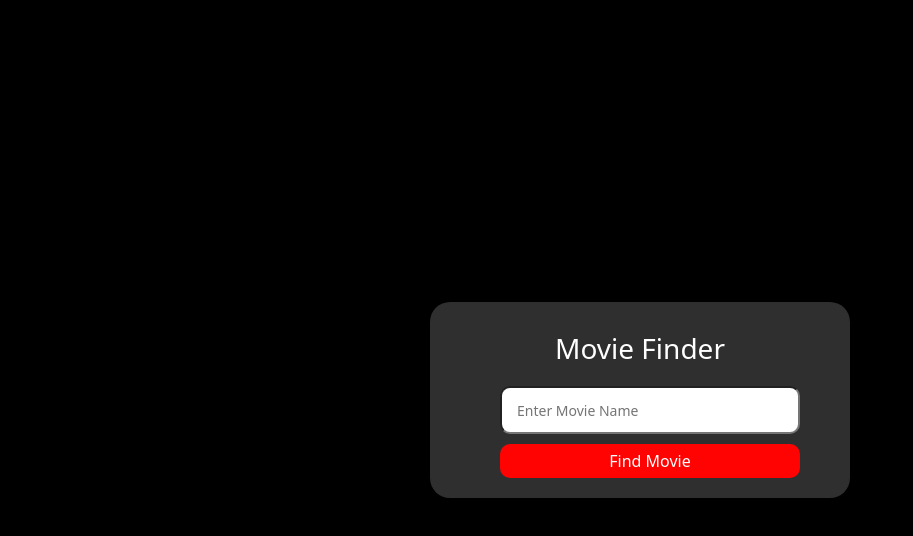
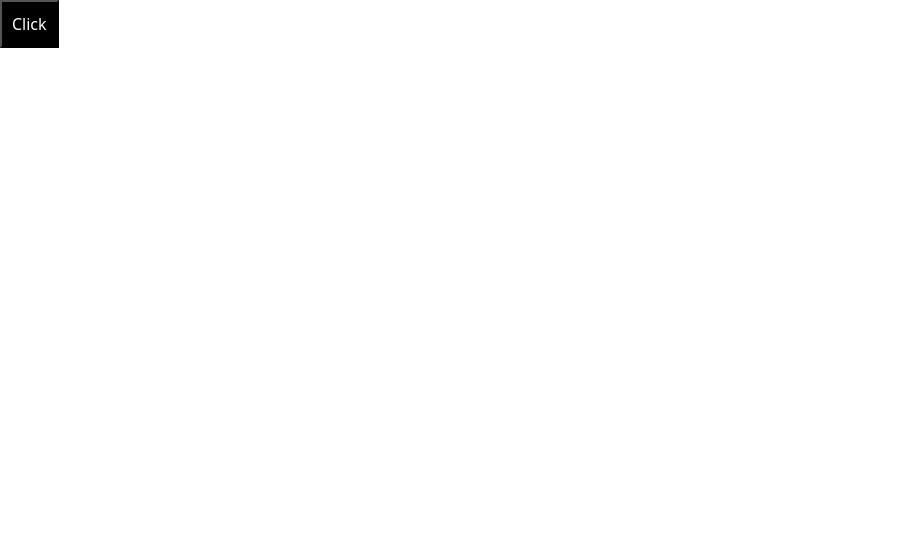
Before and after one commit to surya-jsdev/MovieFinder, a React (Vite) app: page / in a window 1280 px wide. Shown: the top 536 px of the page, without its empty margins (0-913 px from the left). Built offline with nearby package versions, Linux system fonts and the light colour scheme.

Commit message:
fetch data pratices

```diff
--- a/src/App.css
+++ b/src/App.css
@@ -1,4 +1,4 @@
-body {
+/* body {
   height: 100vh;
   display: flex;
   justify-content: center;
@@ -74,4 +74,4 @@ body {
 
 .Child {
   margin: 20px;
-}
+} */
--- a/src/count.jsx
+++ b/src/count.jsx
@@ -1,13 +1,40 @@
-import React from 'react'
-import { useState, useEffect } from 'react'
-function count() {
+import React, { useState } from 'react'
+import './index.css'
 
+function GetData() {
+    const [Result, setResults] = useState([]);
+    const [Error, setError] = useState(null);
+
+    async function fetchData() {
+        try {
+            const res = await fetch(
+                "https://68a582352a3deed2960dbd2c.mockapi.io/form/name"
+            );
+            const data = await res.json();
+            setResults(data);
+        } catch (err) {
+            setError("Something went wrong");
+        }
+    }
 
     return (
         <>
+            <button onClick={fetchData} style={{ background: "black", padding: "10px", color: "white" }}>Click</button>
+            {Error && <p style={{ color: "red" }}>{Error}</p>}
+            <div className='container'>
+                {Result.map((item) => (
+                    <div key={item.id}>
+                        <img src={item.image} alt="Product-img" style={{width:"200px",height:"200px"}}/>
+                        <h3>{item.name}</h3>
+                        <p>{item.email}</p>
+                    </div>
+                ))}
+            </div>
+
 
         </>
+
     )
 }
 
-export default count
+export default GetData
--- a/src/index.css
+++ b/src/index.css
@@ -1,4 +1,11 @@
-*{
+* {
   margin: 0;
   padding: 0;
 }
+
+.container {
+  display: flex;
+  flex-wrap: wrap;
+  width: 100%;
+  gap: 20px;
+}
--- a/src/main.jsx
+++ b/src/main.jsx
@@ -1,6 +1,6 @@
 import { StrictMode } from 'react'
 import { createRoot } from 'react-dom/client'
-import Count from './count'
+import GetData from './count'
 import './index.css'
 import App from './App.jsx'
 import ColorSchemesExample from './Navbar.jsx'
@@ -8,9 +8,9 @@ import ColorSchemesExample from './Navbar.jsx'
 
 createRoot(document.getElementById('root')).render(
   <StrictMode>
-    <App />
+    {/* <App /> */}
 
     {/* <ColorSchemesExample /> */}
-    {/* <Count /> */}
+    <GetData />
   </StrictMode>,
 )
```
